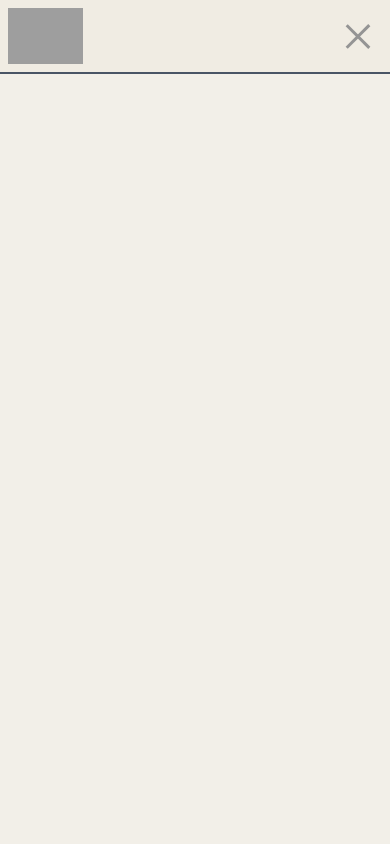
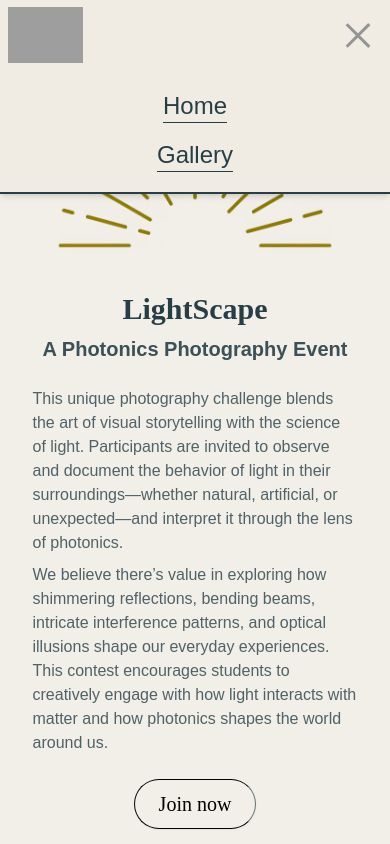
Before and after one commit to Navadeep-Reddy/LightScape_Photonics, a React (Vite) app in the folder client/: page / in a window 390 px wide. Both pictures are taken after a click on the button 358 px from the left and 36 px from the top of the page. Built offline with nearby package versions, Linux system fonts and the light colour scheme; grey boxes are pictures that could not be loaded; a web font is replaced by a local one.

Commit message:
Completed mobile view of hero section

```diff
--- a/client/src/App.tsx
+++ b/client/src/App.tsx
@@ -6,7 +6,7 @@ import Navbar from "./components/Navbar";
 function App() {
     return (
         <BrowserRouter>
-      <Navbar  />
+            <Navbar />
             <Routes>
                 <Route path="/" element={<HomePage />} />
                 <Route path="/gallery" element={<GalleryPage />} />
--- a/client/src/components/Hero.tsx
+++ b/client/src/components/Hero.tsx
@@ -1,5 +1,40 @@
+import Rays from "../../src/assets/rays.png";
+import { Button } from "./ui/button";
+
 export default function Hero() {
-    return <div className="min-h-screen bg-cream">
-
-    </div>
+    return (
+        <div className="min-h-screen pt-24 bg-cream flex flex-col lg:flex-row  items-center justify-center">
+            <div className="lg:basis-1/2 flex justify-center">
+                <img
+                    className=" mb-5 lg:mb-0 max-w-70 max-h-70 "
+                    src={Rays}
+                />
+            </div>
+            <div className="text-content text-center w-5/6 mx-auto mt-5 lg:basis-1/2 ">
+                <h1 className="fancy text-neutral font-bold text-3xl mb-2 ">
+                    LightScape
+                </h1>
+                <h2 className="mb-6 text-xl font-semibold text-neutral/90">
+                    {" "}
+                    A Photonics Photography Event
+                </h2>
+                <p className="text-neutral/80 mb-2 text-left">
+                    This unique photography challenge blends the art of visual
+                    storytelling with the science of light. Participants are
+                    invited to observe and document the behavior of light in
+                    their surroundings—whether natural, artificial, or
+                    unexpected—and interpret it through the lens of photonics.
+                </p>
+                <p className="text-left text-neutral/80 mb-6">
+                    We believe there’s value in exploring how shimmering
+                    reflections, bending beams, intricate interference patterns,
+                    and optical illusions shape our everyday experiences. This
+                    contest encourages students to creatively engage with how
+                    light interacts with matter and how photonics shapes the
+                    world around us.
+                </p>
+            </div>
+            <Button className="fancy text-xl border border-e-neutral/70 rounded-full p-6">Join now</Button>
+        </div>
+    );
 }
--- a/client/src/components/Navbar.tsx
+++ b/client/src/components/Navbar.tsx
@@ -14,8 +14,8 @@ export default function Navbar() {
     };
 
     return (
-        <div className="fixed top-0 w-full bg-darkCream border-b-2 lg:border-2 border-gray-600">
-            <div className="h-18 md:h-24 flex justify-between items-center px-2 lg:px-0 lg:pl-10">
+        <div className="fixed top-0 w-full h-18 md:h-24  bg-darkCream border-b-2 lg:border-2 border-gray-600">
+            <div className="h-full flex justify-between items-center px-2 lg:px-0 lg:pl-10">
                 <div className="logo-text flex gap-x-2 lg:gap-x-6 items-center ">
                     <img className="max-h-14 lg:max-h-20" src={Logo}></img>
                     <h1 className="hidden lg:flex lg:text-4xl font-medium text-neutral">
@@ -24,7 +24,11 @@ export default function Navbar() {
                 </div>
                 <div className="links-menu h-full">
                     <div className=" lg:hidden flex items-center h-full">
-                        <Cross toggled={isOpen} color="#949494" />
+                        <Cross
+                            toggled={isOpen}
+                            onToggle={setIsOpen}
+                            color="#949494"
+                        />
                     </div>
                     <ul className="desktop-nav lg:flex text-2xl text-neutral h-full hidden">
                         <Link to="/">
@@ -49,6 +53,14 @@ export default function Navbar() {
                     </ul>
                 </div>
             </div>
+            <ul
+                className={`mobile-nav flex flex-col gap-y-4 text-2xl items-center py-5  bg-darkCream border-b-2 shadow-md text-neutral transition-all duration-300 ease-in-out overflow-hidden ${
+                    isOpen ? "max-h-96 opacity-100" : "max-h-0 opacity-0"
+                }`}
+            >
+                <li className="border-b-1">Home</li>
+                <li className="border-b-1">Gallery</li>
+            </ul>
         </div>
     );
 }
```
Also changed, not shown: client/src/assets/rays.png (added). Lines whose indentation alone changed are shown as unchanged.
